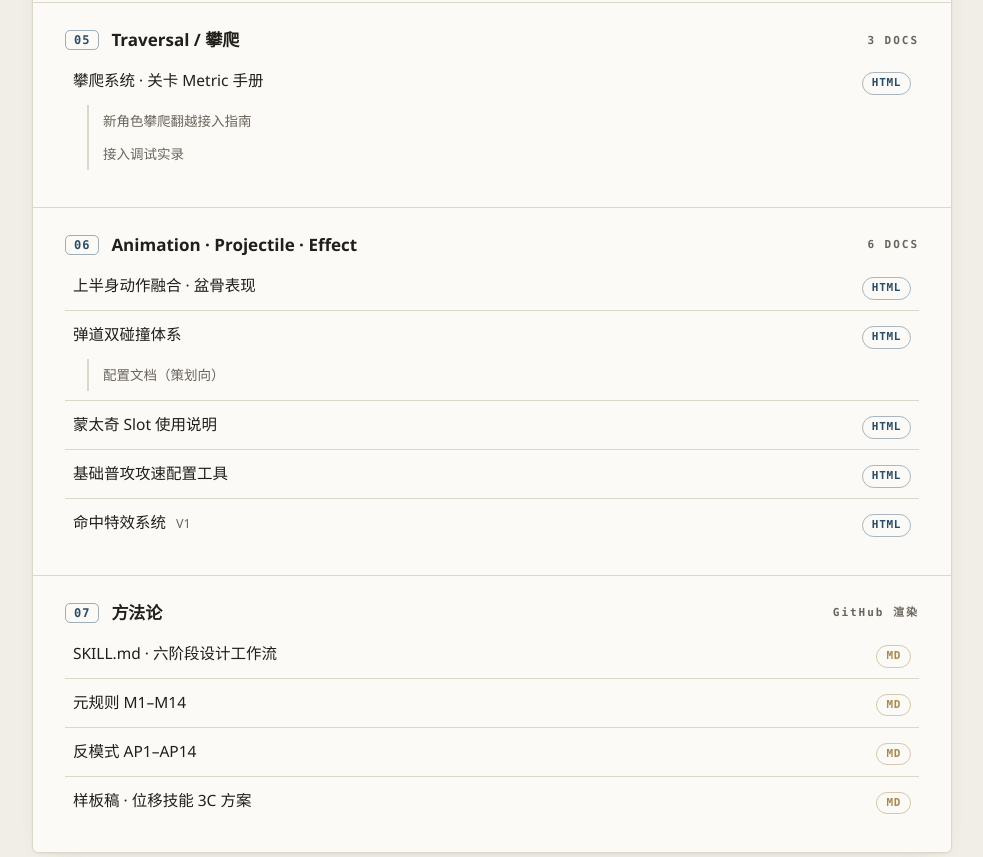
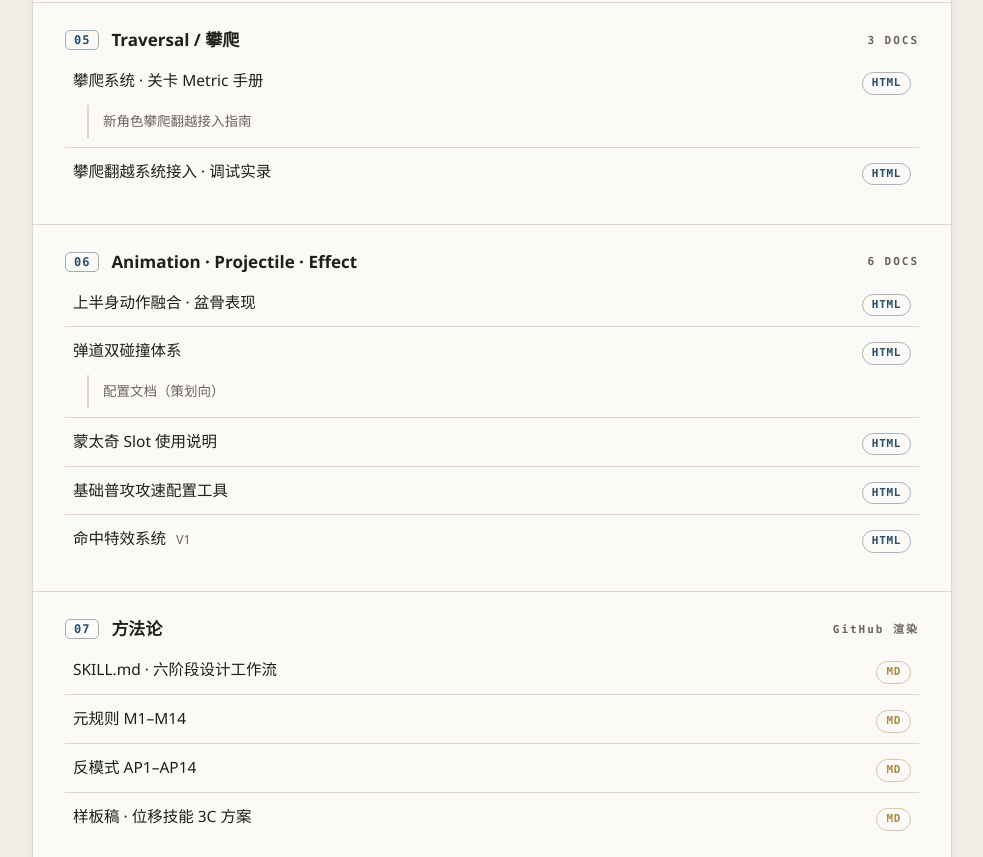
Before and after one commit to 631082455/3C, a plain HTML site: page index.html in a window 1280 px wide. Shown: the part 2207-3064 px from the top of the page, without its empty margins (148-1131 px from the left). Drawn offline with Linux system fonts and the light colour scheme.

Commit message:
fix: 调试实录改回攀爬区独立行(用户不要内嵌),保留朴素标签
Co-Authored-By: Claude Fable 5 <noreply@anthropic.com>

```diff
--- a/index.html
+++ b/index.html
@@ -228,9 +228,9 @@
           <a href="docs/topics/移动优化/Travelsal - 翻越系统 — 关卡设计参数手册.html">攀爬系统 · 关卡 Metric 手册<span class="tag html">HTML</span></a>
           <ul class="subl">
             <li><a href="docs/topics/移动优化/新角色攀爬翻越接入.html">新角色攀爬翻越接入指南</a></li>
-            <li><a href="docs/topics/移动优化/Traversal - 攀爬翻越系统接入·完整调试实录.html">接入调试实录</a></li>
           </ul>
         </li>
+        <li><a href="docs/topics/移动优化/Traversal - 攀爬翻越系统接入·完整调试实录.html">攀爬翻越系统接入 · 调试实录<span class="tag html">HTML</span></a></li>
       </ul>
     </section>
 
```
